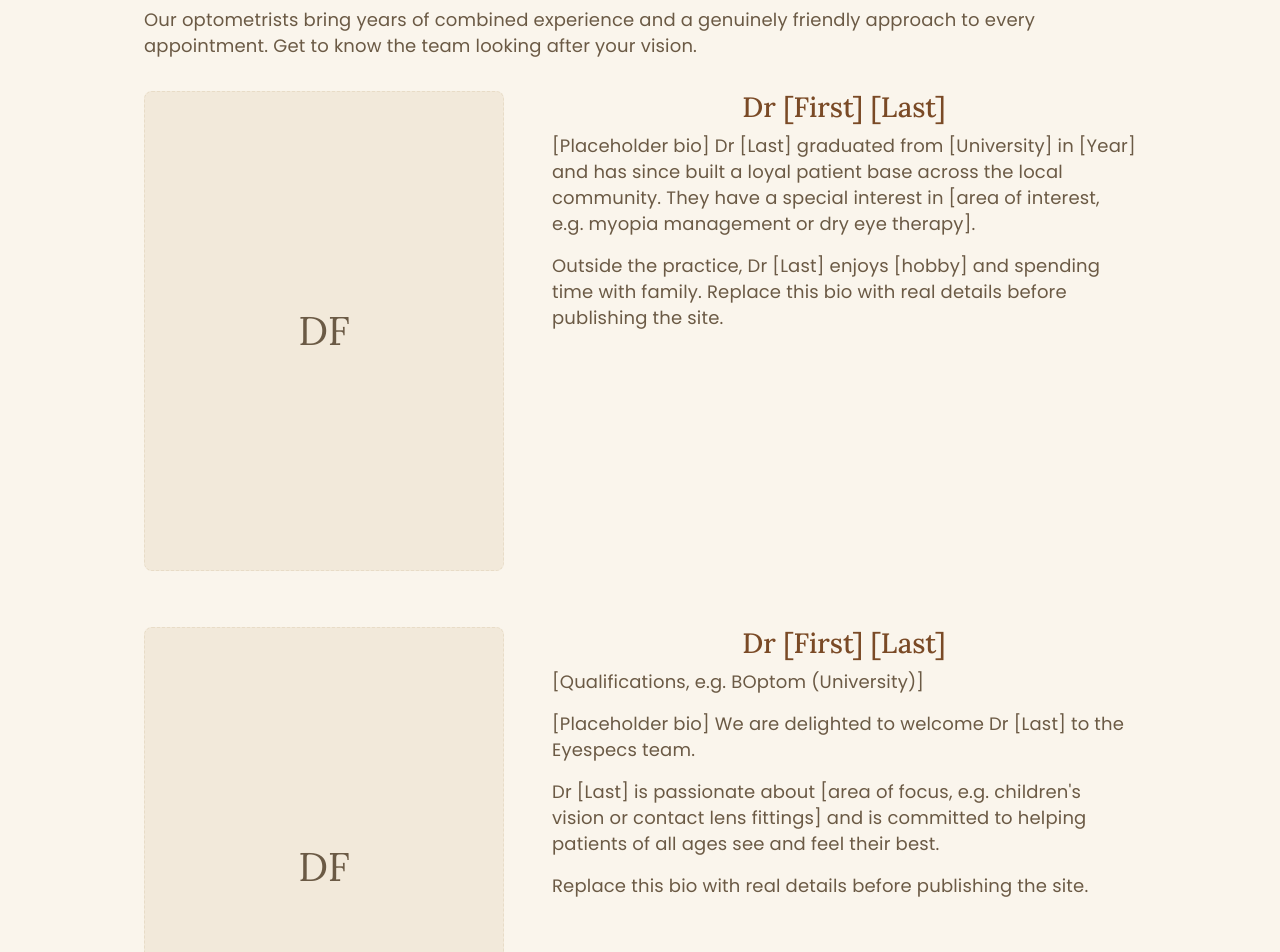
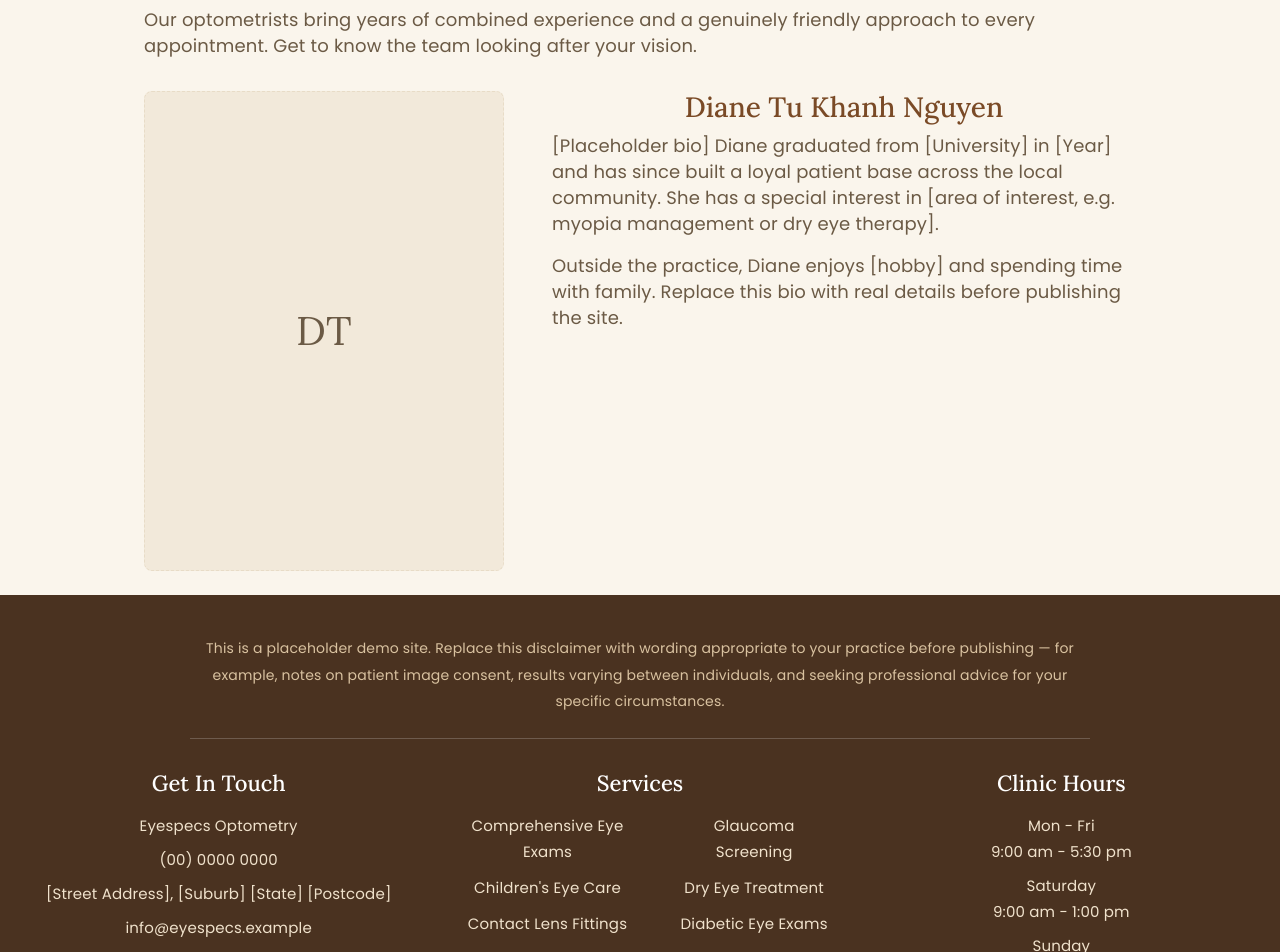
Before and after one commit to katnguyen2301-ops/Eyespecs, a React (Vite) app: page /about/meet-the-team in a window 1280 px wide. Shown: the part 200-1152 px from the top of the page. Built offline with nearby package versions, Linux system fonts and the light colour scheme.

Commit message:
Update team.js

```diff
--- a/src/data/team.js
+++ b/src/data/team.js
@@ -1,22 +1,11 @@
 const team = [
   {
-    slug: 'dr-placeholder-one',
-    name: 'Dr [First] [Last]',
+    slug: 'diane-tu-khanh-nguyen',
+    name: 'Diane Tu Khanh Nguyen',
     title: 'Principal Optometrist',
     bio: [
-      "[Placeholder bio] Dr [Last] graduated from [University] in [Year] and has since built a loyal patient base across the local community. They have a special interest in [area of interest, e.g. myopia management or dry eye therapy].",
-      "Outside the practice, Dr [Last] enjoys [hobby] and spending time with family. Replace this bio with real details before publishing the site.",
-    ],
-  },
-  {
-    slug: 'dr-placeholder-two',
-    name: 'Dr [First] [Last]',
-    credentials: '[Qualifications, e.g. BOptom (University)]',
-    title: 'Optometrist',
-    bio: [
-      "[Placeholder bio] We are delighted to welcome Dr [Last] to the Eyespecs team.",
-      "Dr [Last] is passionate about [area of focus, e.g. children's vision or contact lens fittings] and is committed to helping patients of all ages see and feel their best.",
-      "Replace this bio with real details before publishing the site.",
+      "[Placeholder bio] Diane graduated from [University] in [Year] and has since built a loyal patient base across the local community. She has a special interest in [area of interest, e.g. myopia management or dry eye therapy].",
+      "Outside the practice, Diane enjoys [hobby] and spending time with family. Replace this bio with real details before publishing the site.",
     ],
   },
 ]
```
